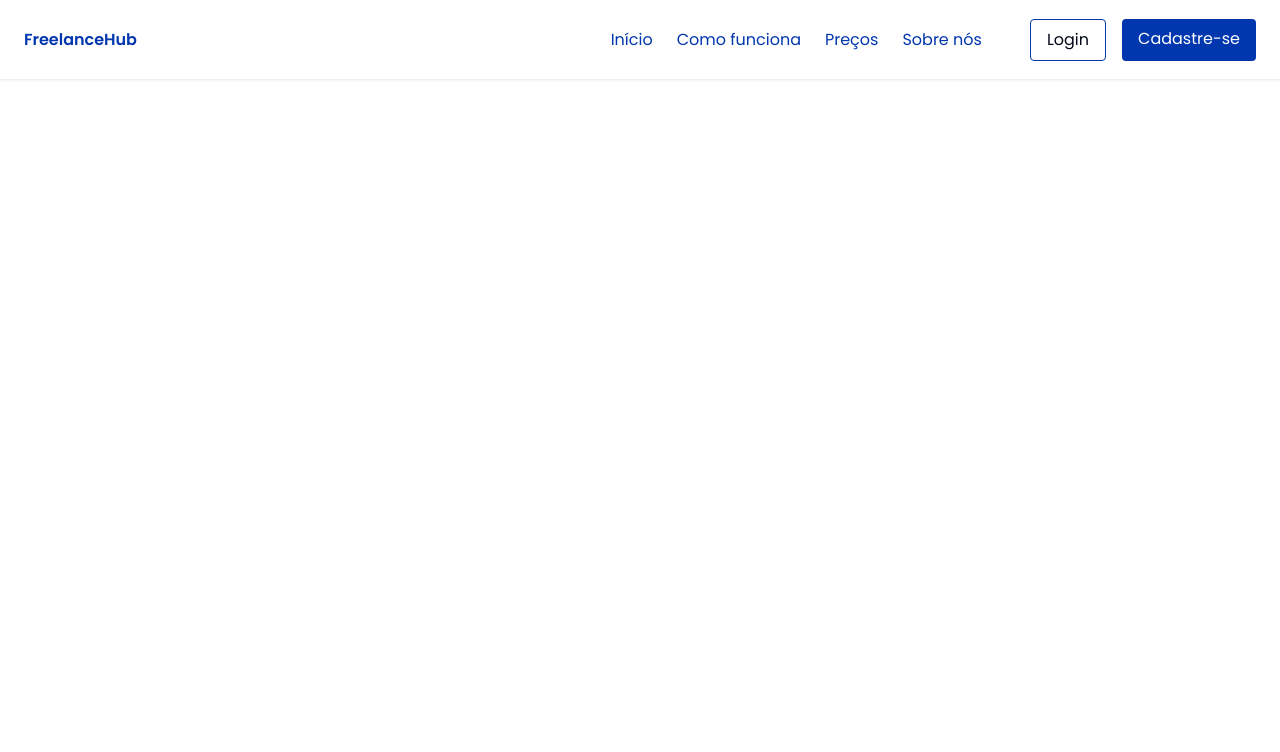
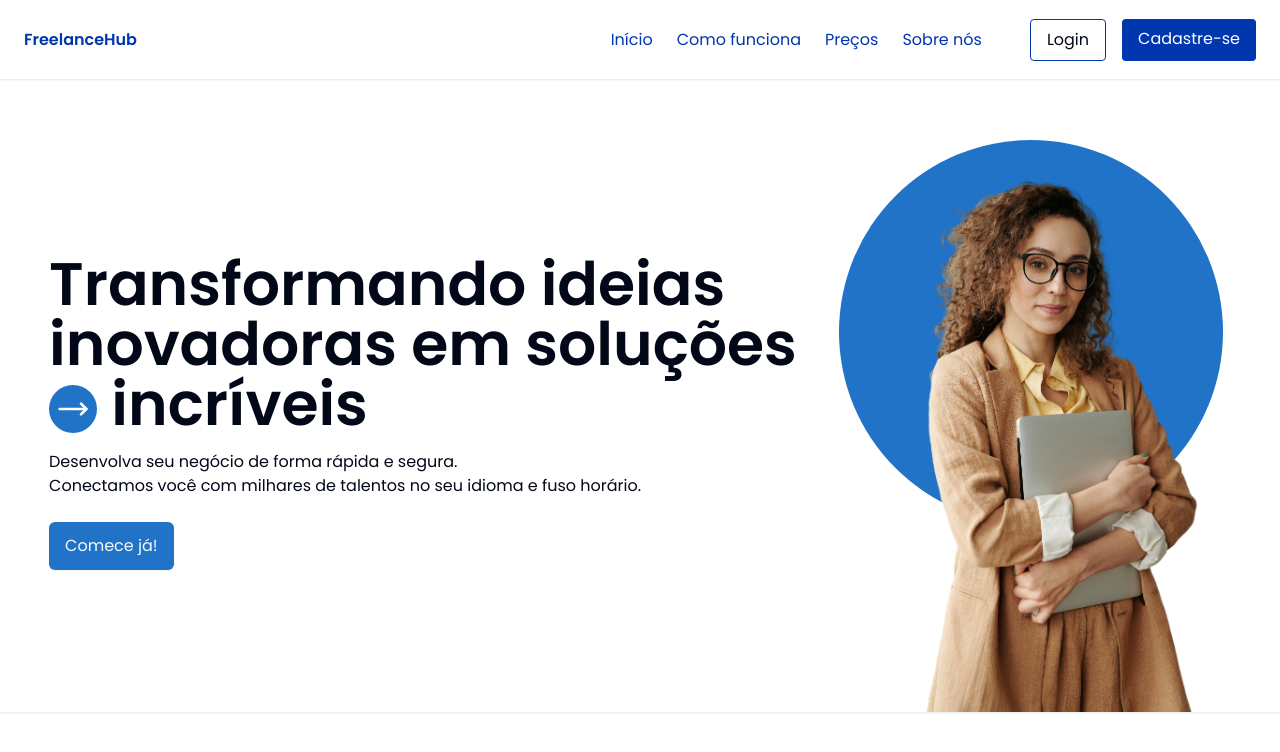
Before and after one commit to LucasVitorVD/freelancehub, a Next.js app: page / in a window 1280 px wide. Shown: the top 752 px of the page. Built offline with nearby package versions, Linux system fonts and the light colour scheme.

Commit message:
feat: creating hero

```diff
--- a/package.json
+++ b/package.json
@@ -11,6 +11,7 @@
   "dependencies": {
     "@radix-ui/react-dialog": "^1.1.1",
     "@radix-ui/react-icons": "^1.3.0",
+    "@radix-ui/react-slot": "^1.1.0",
     "class-variance-authority": "^0.7.0",
     "clsx": "^2.1.1",
     "lucide-react": "^0.400.0",
--- a/src/app/page.tsx
+++ b/src/app/page.tsx
@@ -1,6 +1,9 @@
+import Hero from "@/components/Hero";
+
 export default function HomePage() {
   return (
     <div>
+      <Hero />
     </div>
-  )
+  );
 }
--- /dev/null
+++ b/src/components/Hero.tsx
@@ -0,0 +1,41 @@
+import { MoveRight } from "lucide-react";
+import { Button } from "./ui/button";
+import HeroImage from "../../public/hero-person.png";
+import Image from "next/image";
+
+export default function Hero() {
+  return (
+    <section className="flex flex-wrap items-center justify-around overflow-clip border-b shadow-sm pt-8 px-8">
+      <div>
+        <div className="space-y-4">
+          <h1 className="text-3xl font-bold md:text-6xl">
+            Transformando ideias
+            <br />
+            inovadoras em soluções
+            <br />
+            <button className="rounded-full bg-secondary text-white p-1 cursor-default md:p-2">
+              <MoveRight className="size-4 md:size-8" />
+            </button>{" "}
+            incríveis
+          </h1>
+          <p className="text-sm md:text-base">
+            Desenvolva seu negócio de forma rápida e segura. <br /> Conectamos
+            você com milhares de talentos no seu idioma e fuso horário.
+          </p>
+        </div>
+
+        <Button
+          variant="secondary"
+          className="mt-6 hover:bg-primary py-6 text-base"
+        >
+          Comece já!
+        </Button>
+      </div>
+
+      <figure className="relative">
+        <div className="bg-secondary rounded-full absolute -z-10 top-7 right-2 size-80 md:size-96" />
+        <Image src={HeroImage} width={400} height={400} alt="Hero image" />
+      </figure>
+    </section>
+  );
+}
--- /dev/null
+++ b/src/components/ui/button.tsx
@@ -0,0 +1,57 @@
+import * as React from "react"
+import { Slot } from "@radix-ui/react-slot"
+import { cva, type VariantProps } from "class-variance-authority"
+
+import { cn } from "@/lib/utils"
+
+const buttonVariants = cva(
+  "inline-flex items-center justify-center whitespace-nowrap rounded-md text-sm font-medium transition-colors focus-visible:outline-none focus-visible:ring-1 focus-visible:ring-ring disabled:pointer-events-none disabled:opacity-50",
+  {
+    variants: {
+      variant: {
+        default:
+          "bg-primary text-primary-foreground shadow hover:bg-primary/90",
+        destructive:
+          "bg-destructive text-destructive-foreground shadow-sm hover:bg-destructive/90",
+        outline:
+          "border border-input bg-background shadow-sm hover:bg-accent hover:text-accent-foreground",
+        secondary:
+          "bg-secondary text-secondary-foreground shadow-sm hover:bg-secondary/80",
+        ghost: "hover:bg-accent hover:text-accent-foreground",
+        link: "text-primary underline-offset-4 hover:underline",
+      },
+      size: {
+        default: "h-9 px-4 py-2",
+        sm: "h-8 rounded-md px-3 text-xs",
+        lg: "h-10 rounded-md px-8",
+        icon: "h-9 w-9",
+      },
+    },
+    defaultVariants: {
+      variant: "default",
+      size: "default",
+    },
+  }
+)
+
+export interface ButtonProps
+  extends React.ButtonHTMLAttributes<HTMLButtonElement>,
+    VariantProps<typeof buttonVariants> {
+  asChild?: boolean
+}
+
+const Button = React.forwardRef<HTMLButtonElement, ButtonProps>(
+  ({ className, variant, size, asChild = false, ...props }, ref) => {
+    const Comp = asChild ? Slot : "button"
+    return (
+      <Comp
+        className={cn(buttonVariants({ variant, size, className }))}
+        ref={ref}
+        {...props}
+      />
+    )
+  }
+)
+Button.displayName = "Button"
+
+export { Button, buttonVariants }
```
Also changed, not shown: public/hero-person.png (added), 1 other file (tests, documents, lock files or other folders).
